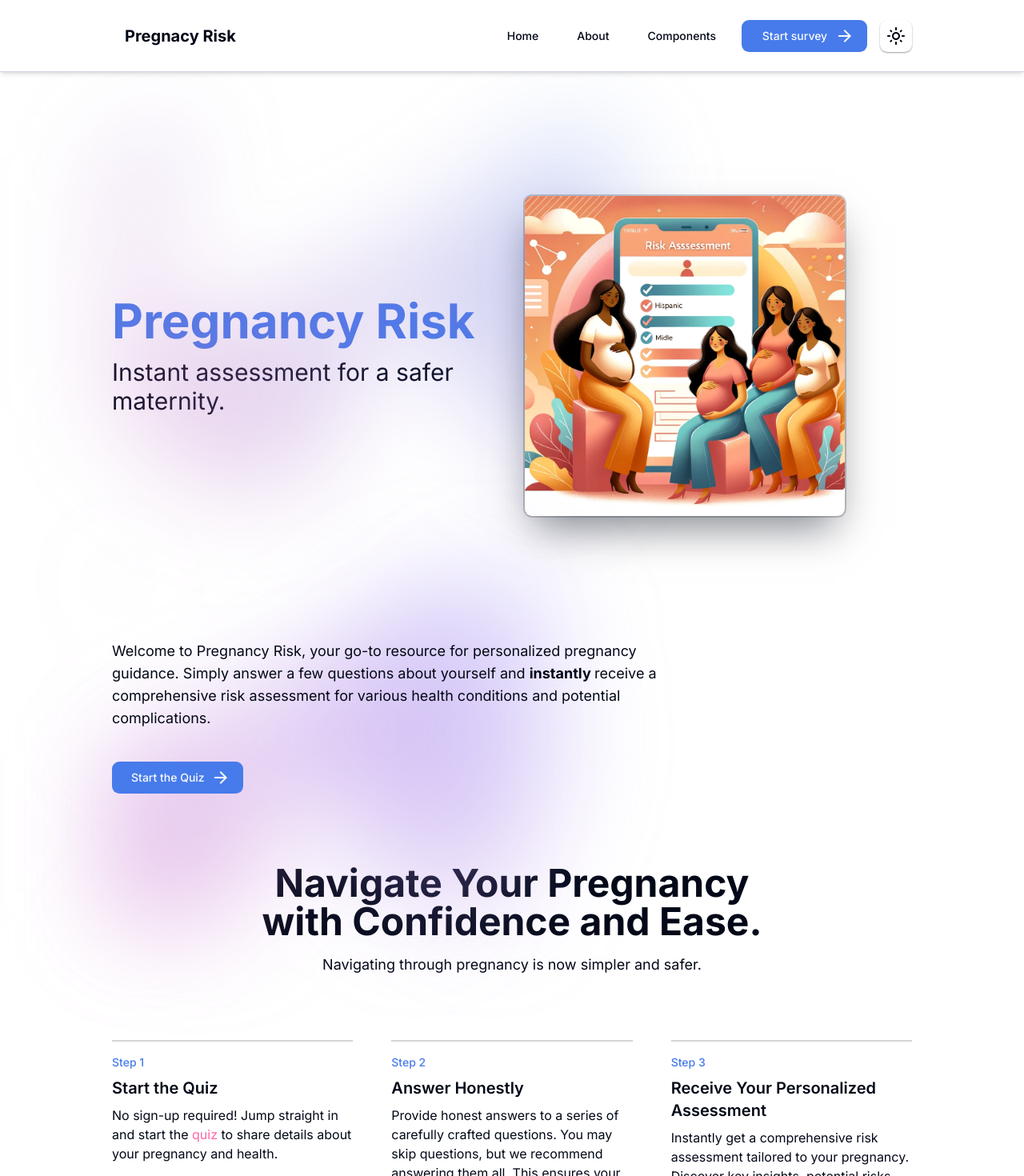
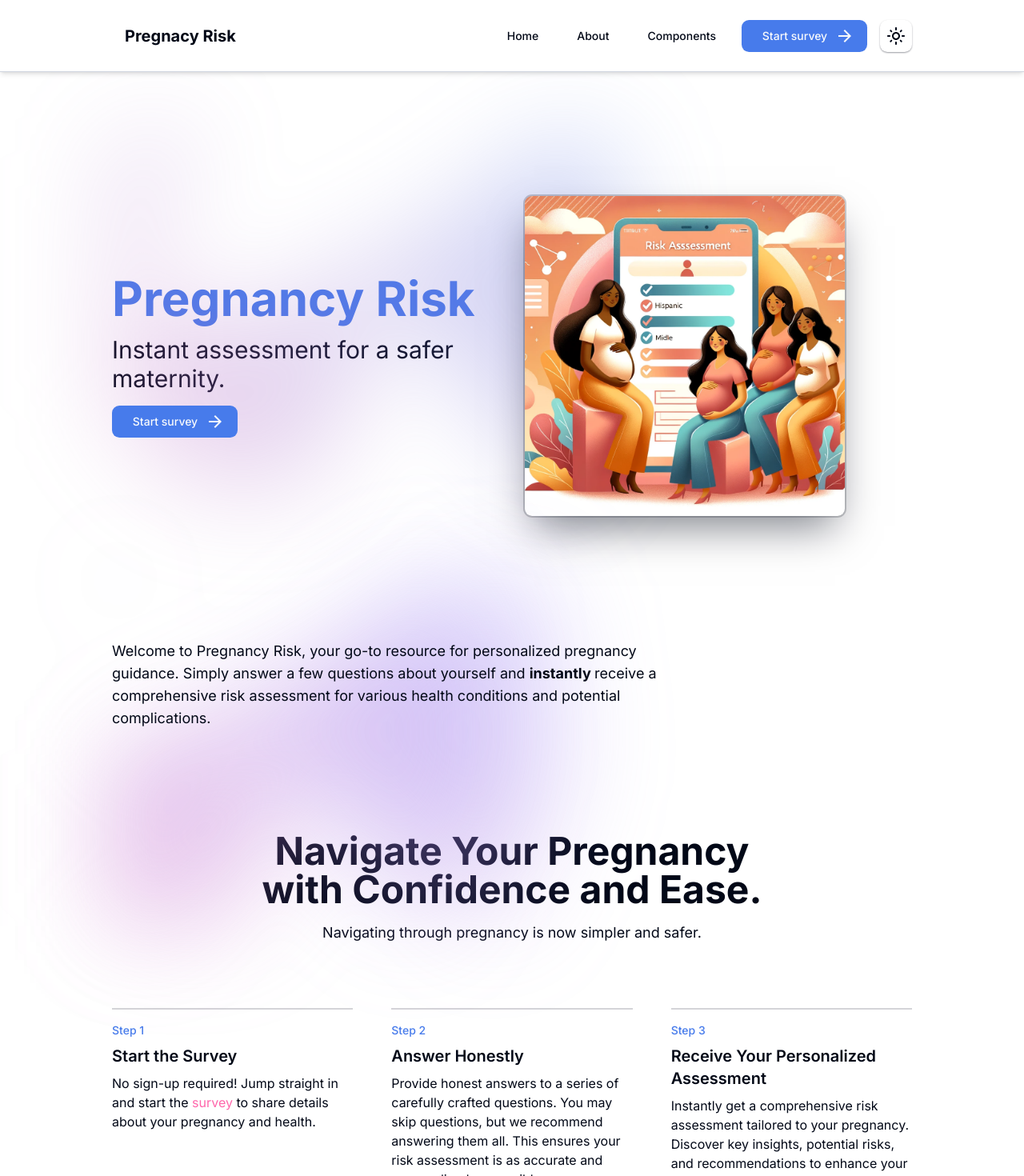
Before and after one commit to INF219-pregnancy-risk/pregnancy-risk, a Next.js app: page / in a window 1280 px wide. Shown: the top 1470 px of the page at 80% size. Built offline with nearby package versions, Linux system fonts and the light colour scheme.

Commit message:
Reused StartSurveyButton in header instead of creating a new. Improved formulations

```diff
--- a/src/app/page.tsx
+++ b/src/app/page.tsx
@@ -1,9 +1,17 @@
+'use client'
 import LinkButton from "@/components/inputs/buttons/LinkButton";
+import StartSurveyButton from "@/components/inputs/buttons/StartSurveyButton";
 import ArrowForwardIcon from "@mui/icons-material/ArrowForward";
 import Image from "next/image";
 import Link from "next/link";
+import { useState } from "react";
 
 export default function Home() {
+  const [isOpen, setIsOpen] = useState(false);
+
+  const toggleMenu = () => {
+    setIsOpen(!isOpen);
+  };
   return (
     <>
       <div className="w-full min-h-screen-nav flex flex-col">
@@ -34,6 +42,9 @@ export default function Home() {
               <p className="mt-4 text-xl text-center md:text-start md:text-3xl">
                 Instant assessment for a safer maternity.
               </p>
+              <div className=" mt-4">
+                <StartSurveyButton onClick={toggleMenu} />
+              </div>
             </div>
 
             {/* Image Section */}
@@ -42,7 +53,7 @@ export default function Home() {
                 // src='/pregnant.svg'
                 src="/gptpregnant.png"
                 alt="product preview"
-                objectFit="contain"
+                // objectFit="contain"
                 quality={100}
                 width={400}
                 height={400}
@@ -93,15 +104,7 @@ export default function Home() {
               conditions and potential complications.
             </p>
 
-            <LinkButton
-              href="/survey"
-              variant={"default"}
-              icon={<ArrowForwardIcon />}
-              iconPosition={"right"}
-              className="w-min"
-            >
-              Start the Quiz
-            </LinkButton>
+
           </div>
 
           <div
@@ -137,11 +140,11 @@ export default function Home() {
           <li className="md:flex-1">
             <div className="flex flex-col space-y-2 border-l-4 border-zinc-300 py-2 pl-4 md:border-l-0 md:border-t-2 md:pb-0 md:pl-0 md:pt-4">
               <span className="text-sm font-medium text-primary">Step 1</span>
-              <span className="text-xl font-semibold">Start the Quiz</span>
+              <span className="text-xl font-semibold">Start the Survey</span>
               <span className="mt-2">
                 No sign-up required! Jump straight in and start the
                 <Link href="/survey" className="text-accent">
-                  {` quiz `}
+                  {` survey `}
                 </Link>
                 to share details about your pregnancy and health.
               </span>
@@ -178,6 +181,7 @@ export default function Home() {
   );
 }
 
+// SHADOW
 // <div>
 // <div className='relative isolate'>
 //   <div
```
Also changed, not shown: src/components/Navbar.tsx (added), 1 other file (tests, documents, lock files or other folders).
